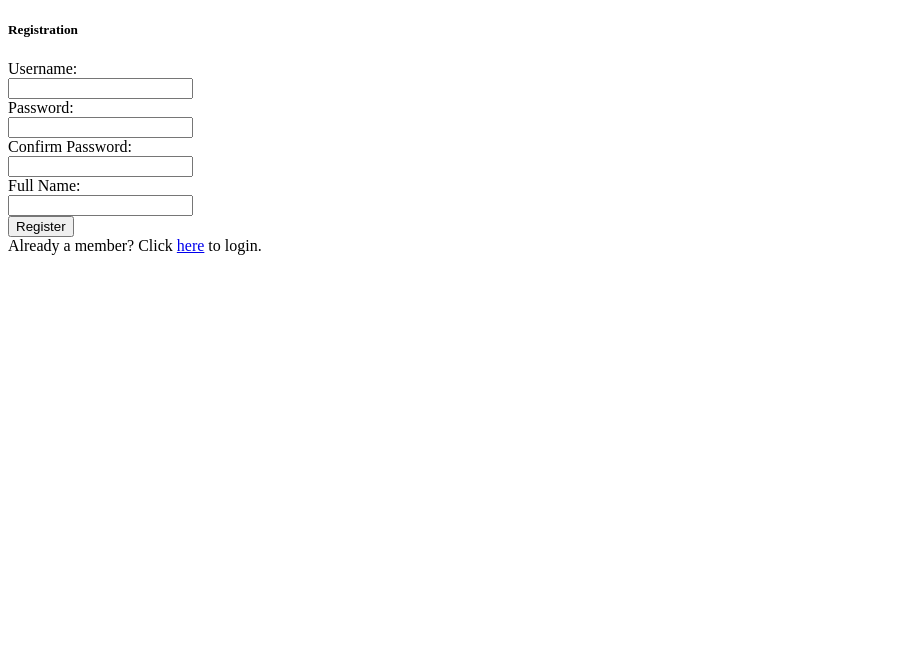
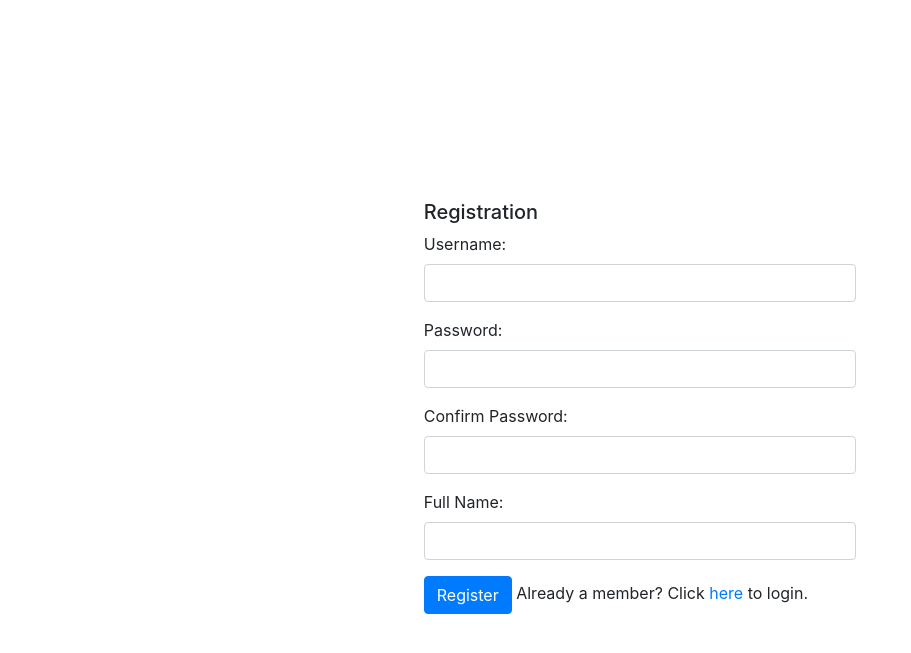
Before and after one commit to php-supasun/piyaproject, a PHP site: page /registration.php in a window 1280 px wide. Shown: the top 653 px of the page, without its empty margins (0-911 px from the left). Run offline with PHP 8.4, Linux system fonts and the light colour scheme.

Commit message:
separate layout and styling registration page

```diff
--- /dev/null
+++ b/users/src/layouts/header.php
@@ -0,0 +1,8 @@
+<!DOCTYPE html>
+<html>
+    <head>
+        <meta charset="UTF-8">
+        <title>ITSourceCode.Com</title>
+        <link rel="stylesheet" href="https://stackpath.bootstrapcdn.com/bootstrap/4.1.2/css/bootstrap.min.css" integrity="sha384-Smlep5jCw/wG7hdkwQ/Z5nLIefveQRIY9nfy6xoR1uRYBtpZgI6339F5dgvm/e9B" crossorigin="anonymous">
+        <link rel="stylesheet" href="css/style.css">
+    </head>
--- a/users/src/registration.php
+++ b/users/src/registration.php
@@ -1,43 +1,35 @@
 <?php
     include 'connection.php';
-session_start();
 ?>
-<!DOCTYPE html>
-<html>
-<head>
-<meta charset="UTF-8">
-<title>Registration</title>
-</head>
+    <?php include 'layouts/header.php'; ?>
     <body>
-<?php
-if (!isset($_SESSION['username'])) { ?>
+        <form method="post" action="register-action.php" class="container">
+            <div class="col-md-5" style="margin: 200px auto 0 auto;">
                 <h5>Registration</h5>
-<?php
-if (isset($_GET['register_action'])) {
-if ($_GET['register_action'] == "success") { ?>
-Successfully Registered!
-<?php }
-}
-?>
-    <form method="post" action="register-action.php">
+                <div class="form-group">
                 <label>Username:</label><br>
-        <input type="text" name="username" /><br>
+                <input type="text" name="username" class="form-control"/>
+                </div>
 
+                <div class="form-group">
                 <label>Password:</label><br>
-        <input type="password" name="password" /><br>
+                <input type="password" name="password" class="form-control"/>
+                </div>
 
+                <div class="form-group">
                 <label>Confirm Password:</label><br>
-        <input type="password" name="confirmPassword" /><br>
+                <input type="password" name="confirmPassword" class="form-control"/>
+                </div>
 
+                <div class="form-group">
                 <label>Full Name:</label><br>
-        <input type="text" name="name" /><br>
+                <input type="text" name="name" class="form-control"/>
+                </div>
 
-        <input type="submit" value="Register" />
+                <input type="submit" value="Register" class="btn btn-primary"/>
+                Already a member? Click <a href="index.php">here</a> to login.
+            </div>
         </form>
-        Already a member? Click <a href="index.php">here</a> to login.
-    <?php } else { ?>
-        You already logged in. Click <a href="logout.php">here</a> to logout.
-    <?php }
-?>
+
     </body>
 </html>
```
Also changed, not shown: users/src/index.php (+5 -10 lines). Lines whose indentation alone changed are shown as unchanged.
